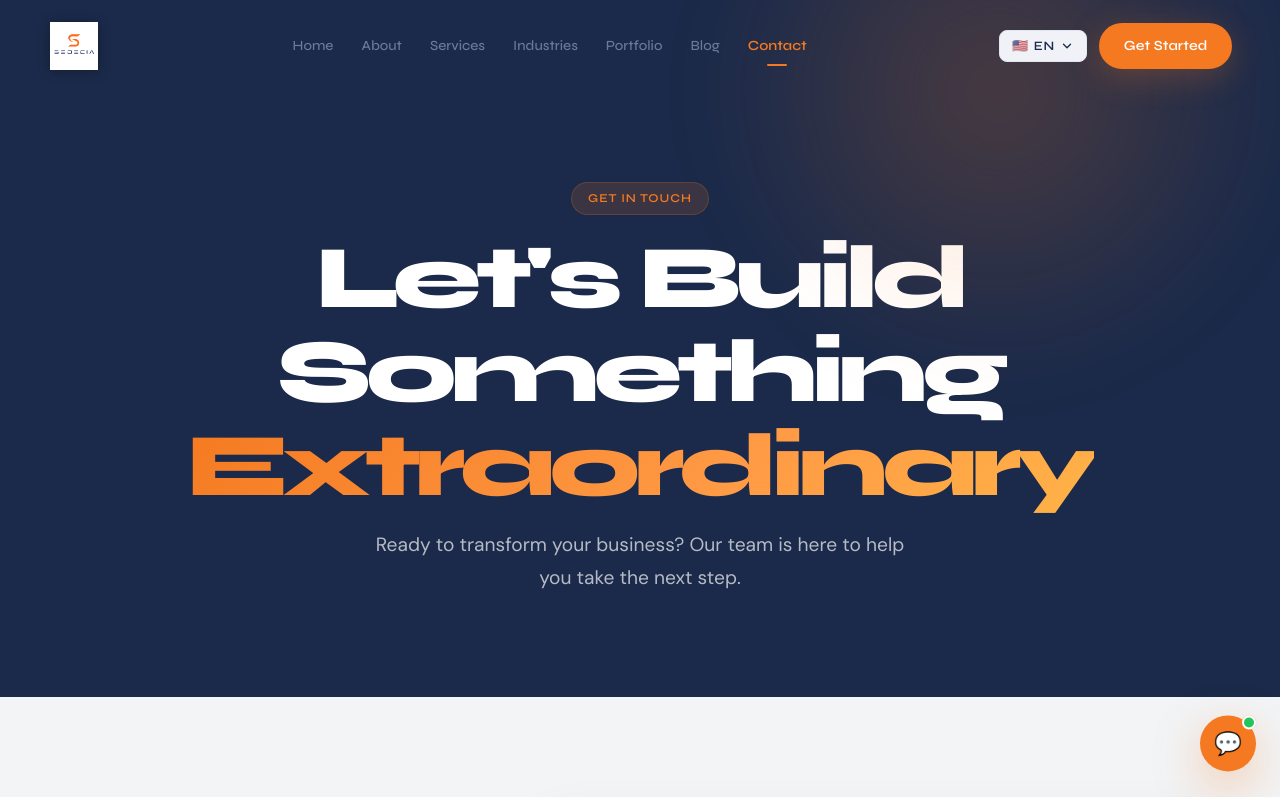
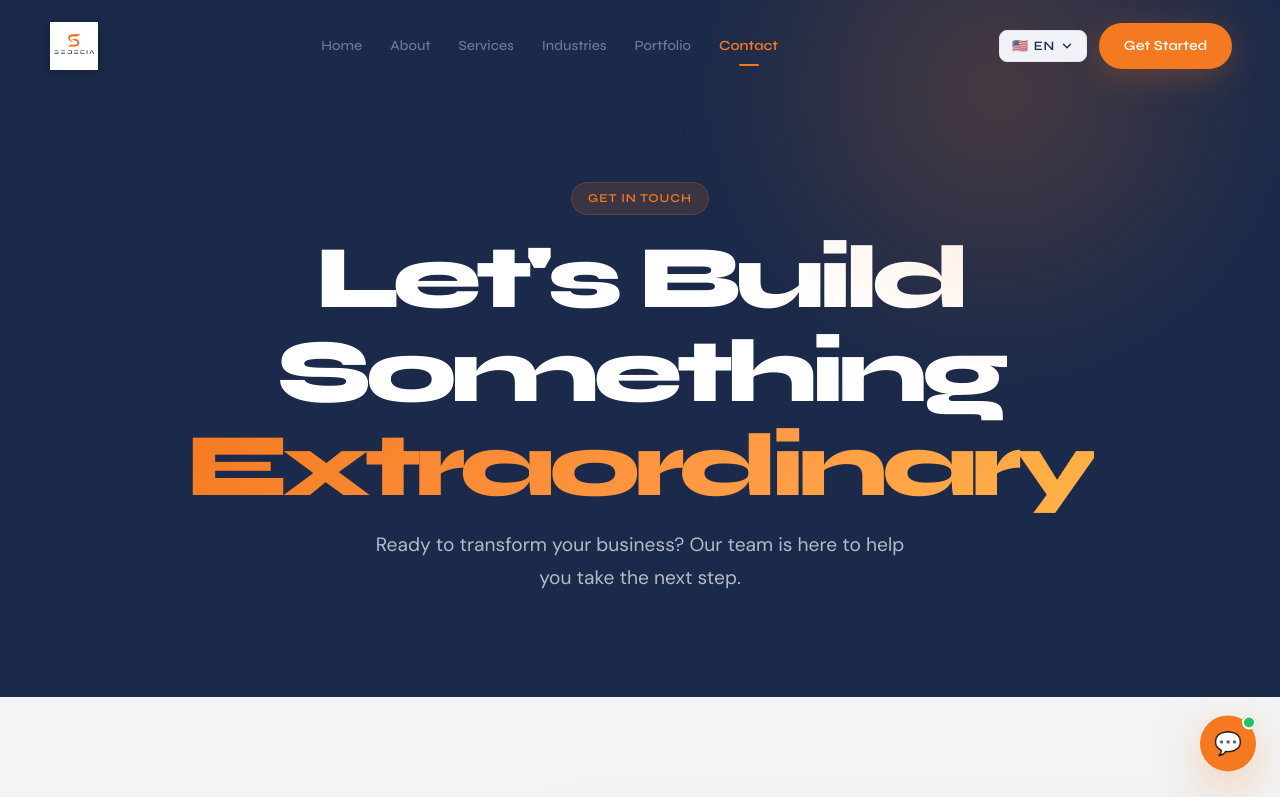
Before and after one commit to yerondereje432/sedecia, a React (Vite) app: page /contact in a window 1280 px wide. Shown: the top 797 px of the page. Built offline with nearby package versions, Linux system fonts and the light colour scheme.

Commit message:
Remove 'blog' route from Navbar
Removed the 'blog' route from the Navbar component.

```diff
--- a/src/components/layout/Navbar.jsx
+++ b/src/components/layout/Navbar.jsx
@@ -11,7 +11,6 @@ const NAV_LINKS = [
   { key: 'services',   path: '/services' } ,
   { key: 'industries', path: '/industries' },
   { key: 'portfolio',  path: '/portfolio' },
-  { key: 'blog',       path: '/blog' },
   { key: 'contact',    path: '/contact' },
 ];
 
```
